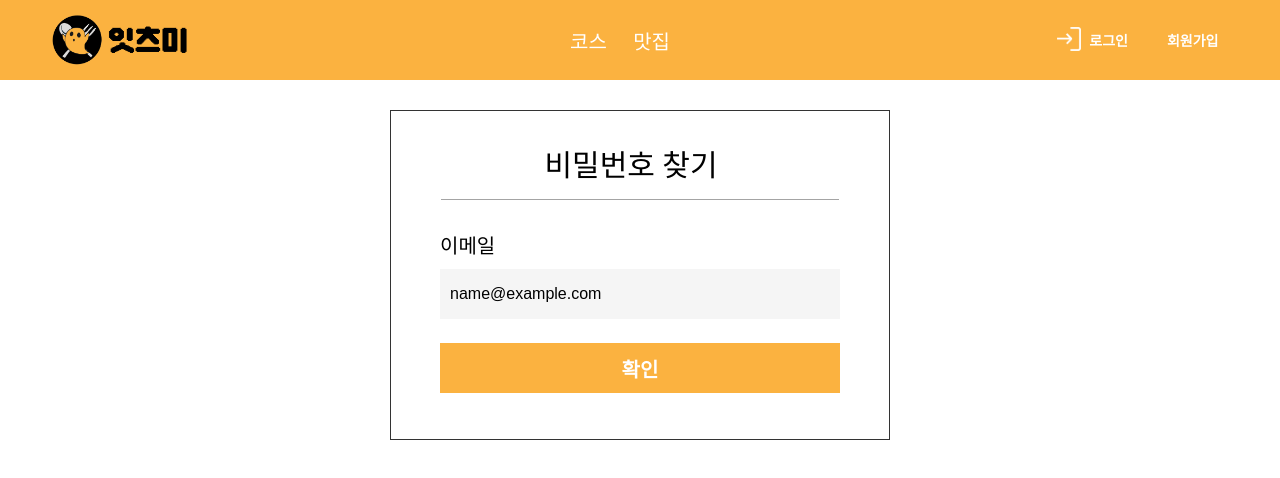
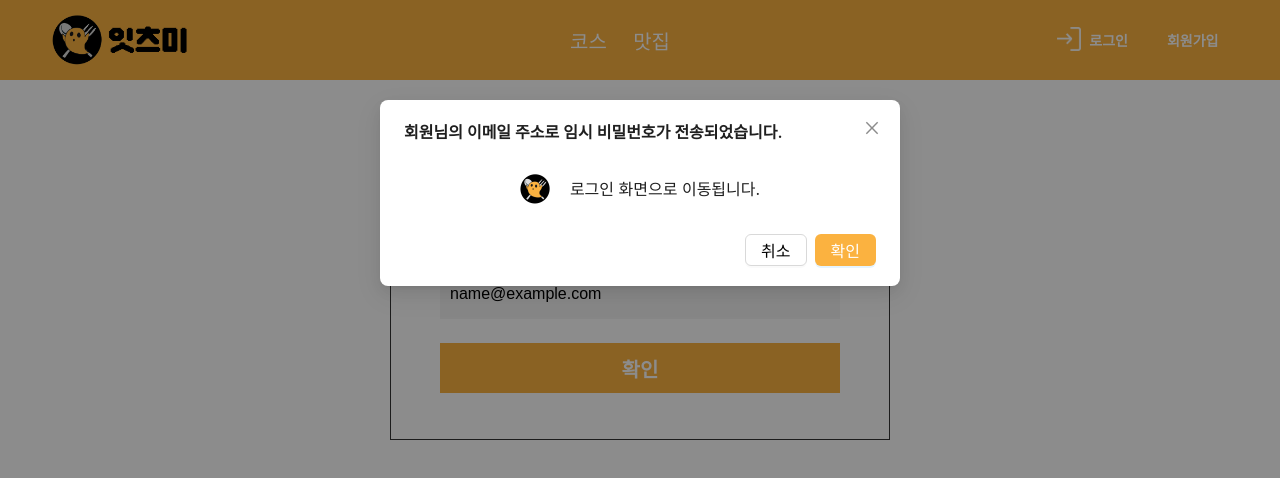
Before and after one commit to zeon8080/seb11_team03_client, a Next.js app: page /eatsMe/passwordSearch in a window 1280 px wide. Both pictures are taken after typing "name@example.com" into the empty fields and a click on the button "확인". Shown: the top 478 px of the page. Built offline with nearby package versions, Linux system fonts and the light colour scheme.

Commit message:
[Design]_#62_passwordSearch_UI

```diff
--- a/src/components/units/eatsMe/passwordSearch/middle/passwordSearchMiddle.tsx
+++ b/src/components/units/eatsMe/passwordSearch/middle/passwordSearchMiddle.tsx
@@ -2,6 +2,8 @@ import { yupResolver } from "@hookform/resolvers/yup";
 import { useForm } from "react-hook-form";
 import * as S from "./passwordSearchMiddleStyles";
 import { schema } from "./passwordSearchMiddleValidation";
+import { Button, Modal } from "antd";
+import { useState } from "react";
 
 export default function PasswordSearchMiddle(): JSX.Element {
   const { register, formState, handleSubmit } = useForm({
@@ -9,7 +11,29 @@ export default function PasswordSearchMiddle(): JSX.Element {
     mode: "onChange",
   });
 
-  const onClickSearch = (): void => {};
+  const [open, setOpen] = useState(false);
+  const [confirmLoading, setConfirmLoading] = useState(false);
+  const [modalText, setModalText] = useState("Content of the modal");
+  const showModal = (): void => {
+    setOpen(true);
+  };
+
+  const handleOk = (): void => {
+    setModalText("The modal will be closed after two seconds");
+    setConfirmLoading(true);
+    setTimeout(() => {
+      setOpen(false);
+      setConfirmLoading(false);
+    }, 2000);
+  };
+
+  const handleCancel = (): void => {
+    console.log("Clicked cancel button");
+    setOpen(false);
+  };
+  const onClickSearch = (): void => {
+    showModal();
+  };
 
   return (
     <form onSubmit={handleSubmit(onClickSearch)}>
@@ -17,7 +41,20 @@ export default function PasswordSearchMiddle(): JSX.Element {
         <S.Wrapper>
           <S.Title>비밀번호 찾기</S.Title>
           <S.DivideLine></S.DivideLine>
-
+          <S.ModalBtn
+            title="회원님의 이메일 주소로 임시 비밀번호가 전송되었습니다."
+            open={open}
+            onOk={handleOk}
+            okText="확인"
+            cancelText="취소"
+            confirmLoading={confirmLoading}
+            onCancel={handleCancel}
+          >
+            <S.ModalCont>
+              <img src="/logoIcon_bk.webp" />
+              <span>로그인 화면으로 이동됩니다.</span>
+            </S.ModalCont>
+          </S.ModalBtn>
           <S.EmailBox>
             <span>이메일</span>
             <input type="text" {...register("email")} placeholder="E-mail" />
--- a/src/components/units/eatsMe/passwordSearch/middle/passwordSearchMiddleStyles.ts
+++ b/src/components/units/eatsMe/passwordSearch/middle/passwordSearchMiddleStyles.ts
@@ -1,4 +1,5 @@
 import styled from "@emotion/styled";
+import { Modal } from "antd";
 
 export const Container = styled.div`
   display: flex;
@@ -64,3 +65,46 @@ export const SearchBtn = styled.button`
   background-color: #fbb240;
   cursor: pointer;
 `;
+
+export const ModalBtn = styled(Modal)`
+  .ant-btn-primary {
+    background-color: #fbb240;
+  }
+
+  .ant-btn-default {
+    background-color: white;
+    color: black;
+  }
+
+  .ant-btn-primary:hover {
+    background-color: #fbb240;
+    border-color: black;
+    color: white;
+  }
+
+  .ant-btn-default:hover {
+    background-color: white;
+    border-color: black;
+    color: black;
+  }
+`;
+
+export const ModalCont = styled.div`
+  display: flex;
+  flex-direction: row;
+  justify-content: center;
+  align-items: center;
+  margin: 30px 0;
+
+  > img {
+    width: 30px;
+    height: 30px;
+    object-fit: contain;
+    margin-right: 20px;
+  }
+
+  > span {
+    line-height: 30px;
+    text-align: center;
+  }
+`;
```
